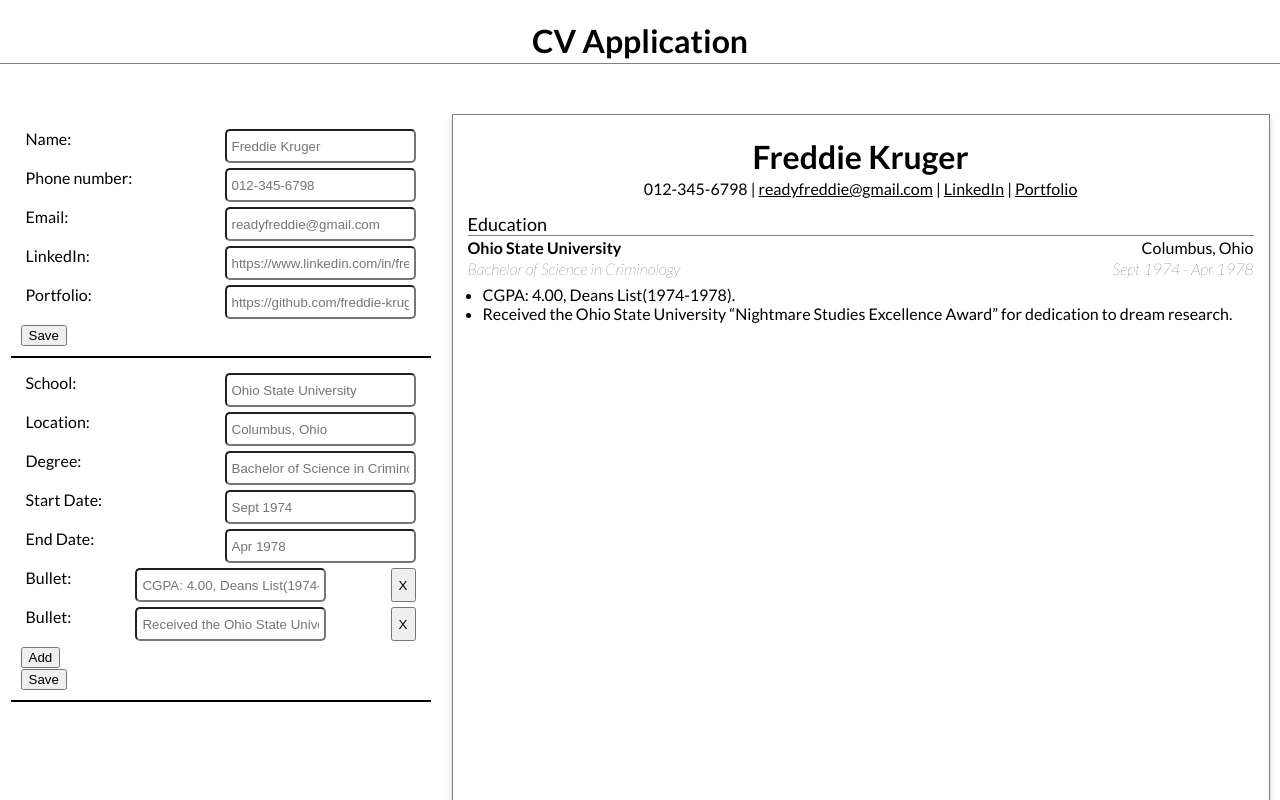
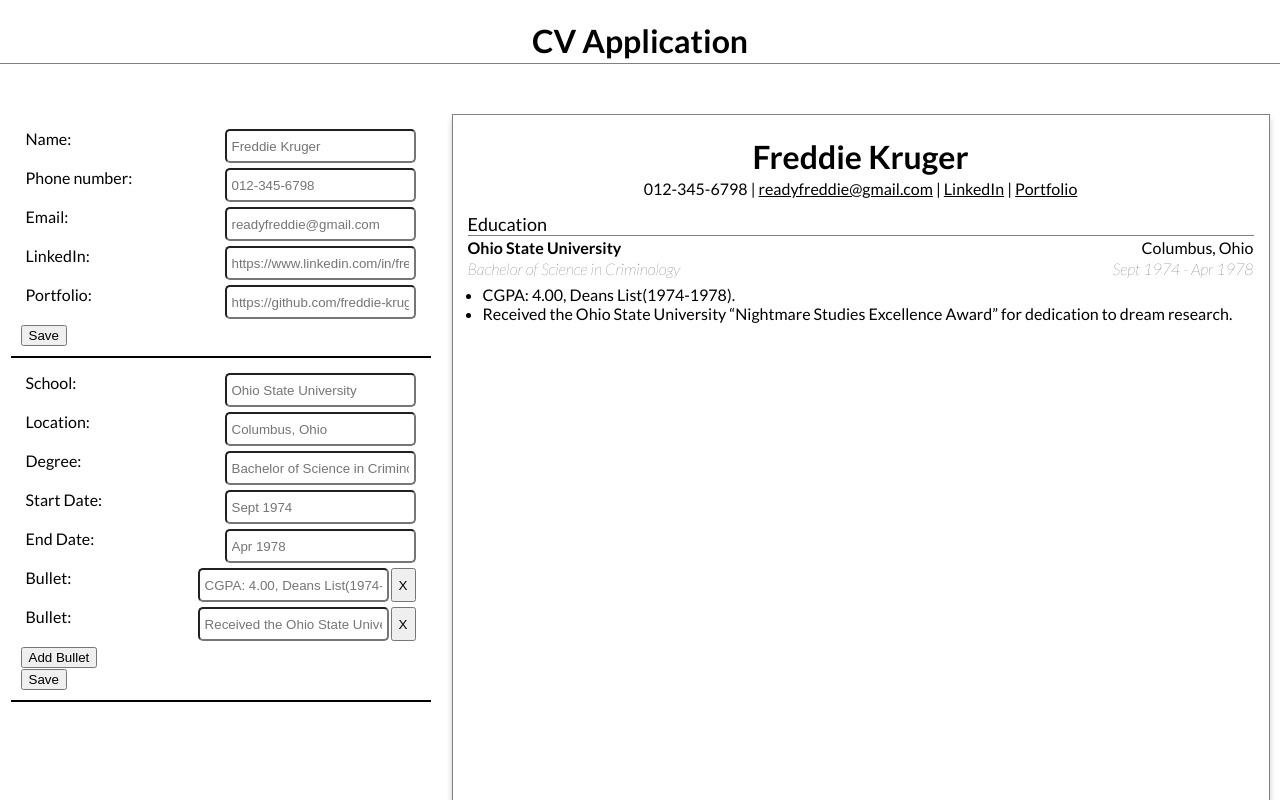
Before and after one commit to AbdirahmanFree/CV-Application, a React (Vite) app: page / in a window 1280 px wide. Shown: the top 800 px of the page. Built offline with nearby package versions, Linux system fonts and the light colour scheme.

Commit message:
fixed bullet layout and created educationcollection

```diff
--- a/src/components/Builder.jsx
+++ b/src/components/Builder.jsx
@@ -1,6 +1,8 @@
 import '../styles/Builder.css'
 import { EducationSection } from './BuilderComponents/EducationSection'
+import { ExperienceCollection } from './BuilderComponents/ExperienceCollection'
 import { PersonalSection } from './BuilderComponents/PersonalSection'
+
 
 
 function Builder({cvData, setCvData}){
@@ -8,6 +10,8 @@ function Builder({cvData, setCvData}){
         <div className='Builder-section'>
             <PersonalSection sectionData={cvData.personal} setCvData={setCvData} />
             <EducationSection sectionData={cvData.education} setCvData={setCvData} />
+            <ExperienceCollection collectionData={cvData.experience} setCvData={setCvData}/>
+
         </div>
     )
 }
--- a/src/components/BuilderComponents/EducationSection.jsx
+++ b/src/components/BuilderComponents/EducationSection.jsx
@@ -70,16 +70,20 @@ function EducationSection({sectionData, setCvData}){
             <div className="bullets">
                 {bullets.map(bullet => (
                     <div className="field">
+
                         <label htmlFor={bullet.id}>Bullet: </label>
-                        <input type="text" id={bullet.id} placeholder={bullet.text}
-                        onChange={(e) => handleBulletChange(bullet.id, e.target.value)}
-                        />
-                        <button type= "button" onClick={() => removeBullet(bullet.id)}>X</button>
+                        <div className='bullet-container'>
+                            <input type="text" id={bullet.id} placeholder={bullet.text}
+                            onChange={(e) => handleBulletChange(bullet.id, e.target.value)}
+                            />
+                            <button type= "button" onClick={() => removeBullet(bullet.id)}>X</button>
+                        </div>
+
                     </div>
                 ))
 
                 }
-                <button type ="button" onClick={addBullet}>Add</button>
+                <button type ="button" onClick={addBullet}>Add Bullet</button>
 
             </div>
 
--- /dev/null
+++ b/src/components/BuilderComponents/ExperienceCollection.jsx
@@ -0,0 +1,12 @@
+import { useState } from "react";
+
+function ExperienceCollection({collectionData, setCvData}){
+    const [sections, setSections] = useState(collectionData)
+
+    return (
+        <></>
+    )
+
+}
+
+export {ExperienceCollection}
--- /dev/null
+++ b/src/components/BuilderComponents/ExperienceSection.jsx
@@ -0,0 +1,6 @@
+import '../../styles/BuilderSection.css'
+import { useState } from 'react'
+
+function ExperienceSection({sectionData, CvData}){
+    const [bullets, setBullets] = useState(sectionData.bullets)
+}
--- a/src/styles/BuilderSection.css
+++ b/src/styles/BuilderSection.css
@@ -21,3 +21,9 @@ input {
     padding: 5px;
 
 }
+
+.bullet-container {
+    display: flex;
+    min-width: max-content;
+    gap: 2px;
+}
```
